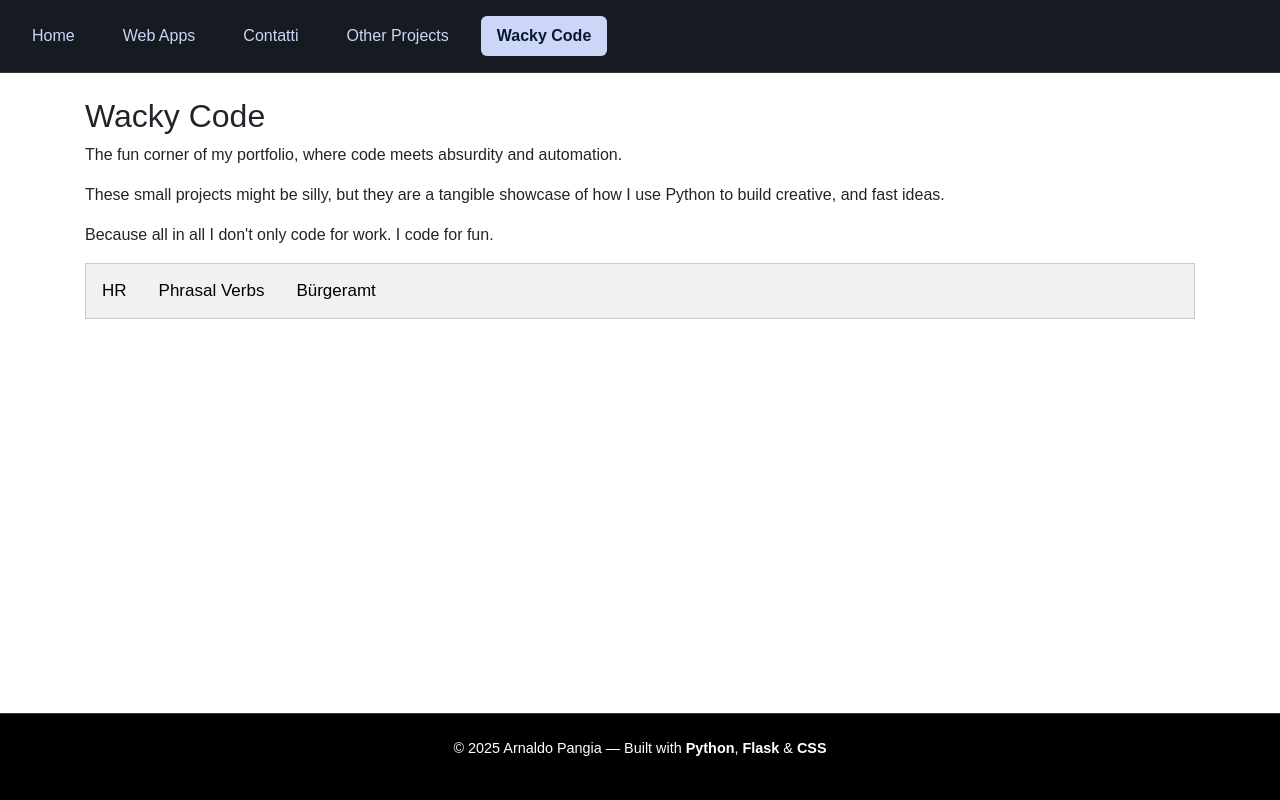
After one commit to paranoid-gland/PythonSitar, a Flask app: page /wacky in a window 1280 px wide. The commit adds this page. Run offline with Flask 3, Linux system fonts and the light colour scheme; some libraries are stand-ins or nearby versions.

Commit message:
Fixed sticky footer, added dedicated page with Wacky Code and its selector

```diff
--- a/app.py
+++ b/app.py
@@ -36,6 +36,9 @@ def webapps():
 def contact():
     return render_template("contact.html", current_year=datetime.now().year)
 
+@app.route("/wacky")
+def wacky():
+    return render_template("wacky.html", current_year=datetime.now().year)
 
 @app.route("/phrasal_verb")
 def phrasal_verb():
--- a/static/css/style.css
+++ b/static/css/style.css
@@ -37,10 +37,15 @@
 }
 
 
-.custom-footer {
+.footer {
+    position: fixed;
+    bottom: 0;
+    width: 100%;
     padding: 1.5rem 0;
     background-color: #000000;
     color: #ffffff;
+    text-align: center;
     font-size: 0.9rem;
-    border-top: 1px solid #30363d;
-}
+    border-top: 1px solid #30363d
+
+    }
--- a/templates/base.html
+++ b/templates/base.html
@@ -23,6 +23,7 @@
   <a href="{{ url_for('webapps') }}" class="{% if path == '/webapps' %}active{% endif %}">Web Apps</a>
   <a href="{{ url_for('contact') }}" class="{% if path == '/contact' %}active{% endif %}">Contatti</a>
   <a href="{{ url_for('other') }}" class="{% if path == '/other' %}active{% endif %}">Other Projects</a>
+  <a href="{{ url_for('wacky') }}" class="{% if path == '/wacky' %}active{% endif %}">Wacky Code</a>
   </nav>
 
   <div class="container mt-4">
@@ -33,7 +34,9 @@
 </body>
 
 
-<footer class="custom-footer text-center mt-5">
-  <p>&copy; {{ current_year }}  Arnaldo Pangia — Built with <strong>Python</strong>, <strong>Flask</strong> & <strong>CSS</strong></p>
+<footer class="footer">
+
+
+   <p>&copy; {{ current_year }}  Arnaldo Pangia — Built with <strong>Python</strong>, <strong>Flask</strong> & <strong>CSS</strong></p>
 </footer>
 </html>
--- /dev/null
+++ b/templates/wacky.html
@@ -0,0 +1,96 @@
+{% extends 'base.html' %}
+{% block title %} Testing title {% endblock %}
+{% block content %}
+
+<!DOCTYPE html>
+<html>
+<head>
+<meta name="viewport" content="width=device-width, initial-scale=1">
+<style>
+body {font-family: Arial;}
+
+/* Style the tab */
+.tab {
+  overflow: hidden;
+  border: 1px solid #ccc;
+  background-color: #f1f1f1;
+}
+
+/* Style the buttons inside the tab */
+.tab button {
+  background-color: inherit;
+  float: left;
+  border: none;
+  outline: none;
+  cursor: pointer;
+  padding: 14px 16px;
+  transition: 0.3s;
+  font-size: 17px;
+}
+
+/* Change background color of buttons on hover */
+.tab button:hover {
+  background-color: #ddd;
+}
+
+/* Create an active/current tablink class */
+.tab button.active {
+  background-color: #ccc;
+}
+
+/* Style the tab content */
+.tabcontent {
+  display: none;
+  padding: 6px 12px;
+  border: 1px solid #ccc;
+  border-top: none;
+}
+</style>
+</head>
+<body>
+
+<h2>Wacky Code</h2>
+<p> The fun corner of my portfolio, where code meets absurdity and automation. </p>
+<p> These small projects might be silly, but they are a tangible showcase of how I use Python to build creative, and fast ideas. </p>
+<p> Because all in all I don't only code for work. I code for fun. </p>
+<div class="tab">
+  <button class="tablinks" onclick="openCity(event, 'HR')">HR</button>
+  <button class="tablinks" onclick="openCity(event, 'verbs')">Phrasal Verbs</button>
+  <button class="tablinks" onclick="openCity(event, 'bürgeramt')">Bürgeramt</button>
+</div>
+
+<div id="HR" class="tabcontent">
+  <h3>HR Rejection</h3>
+  <p>Automatic generator of HR Rejection letters</p>
+</div>
+
+<div id="verbs" class="tabcontent">
+  <h3>Phrasal Verbs</h3>
+  <p>Random English phrasal verbs generator.</p>
+</div>
+
+<div id="bürgeramt" class="tabcontent">
+  <h3>Bürgeramt</h3>
+  <p>Generator of the average dialogue between a foreigner talking to a clerk at a German town hall</p>
+</div>
+
+<script>
+function openCity(evt, cityName) {
+  var i, tabcontent, tablinks;
+  tabcontent = document.getElementsByClassName("tabcontent");
+  for (i = 0; i < tabcontent.length; i++) {
+    tabcontent[i].style.display = "none";
+  }
+  tablinks = document.getElementsByClassName("tablinks");
+  for (i = 0; i < tablinks.length; i++) {
+    tablinks[i].className = tablinks[i].className.replace(" active", "");
+  }
+  document.getElementById(cityName).style.display = "block";
+  evt.currentTarget.className += " active";
+}
+</script>
+
+</body>
+</html>
+
+{% endblock %}
```
